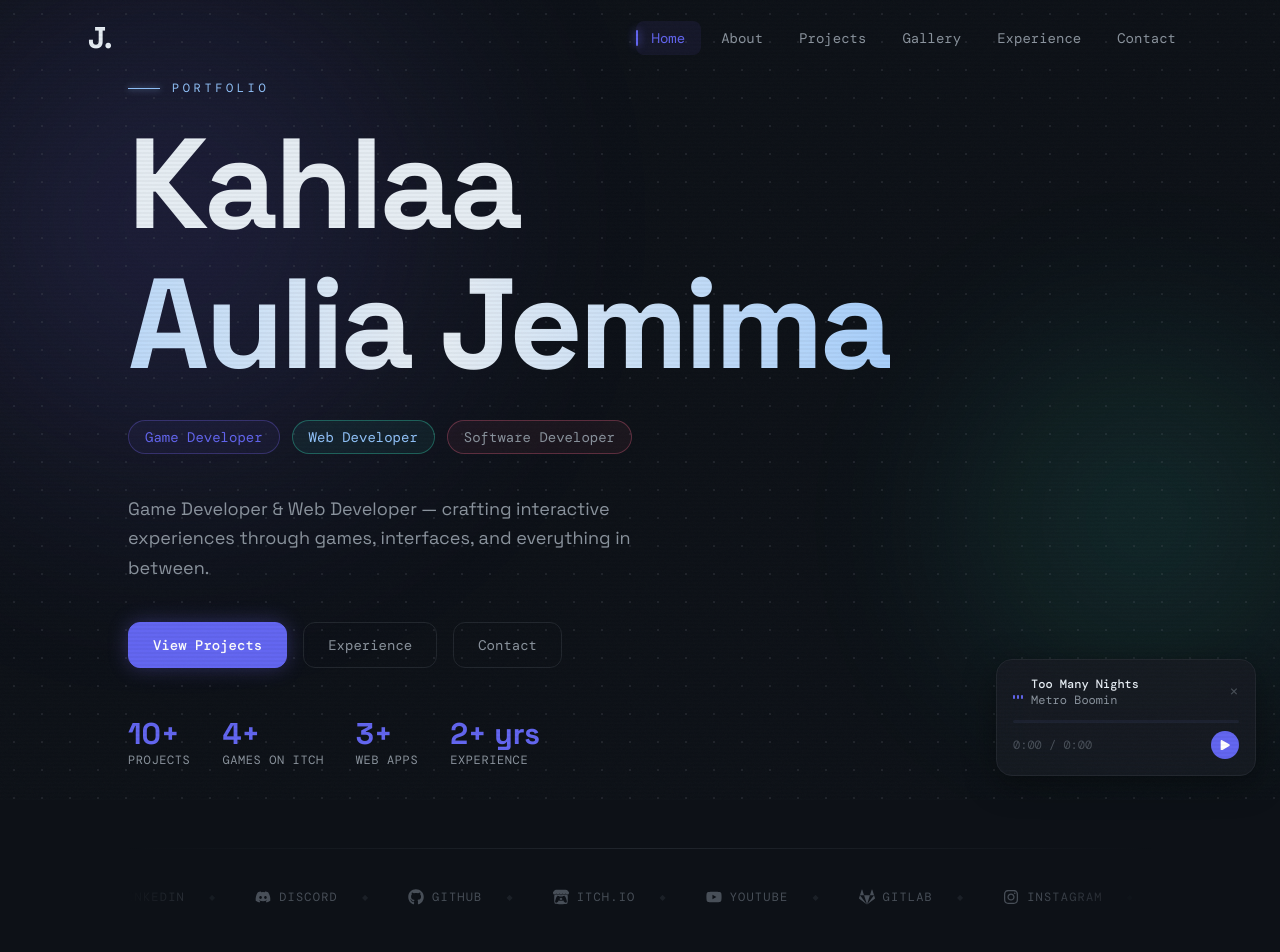
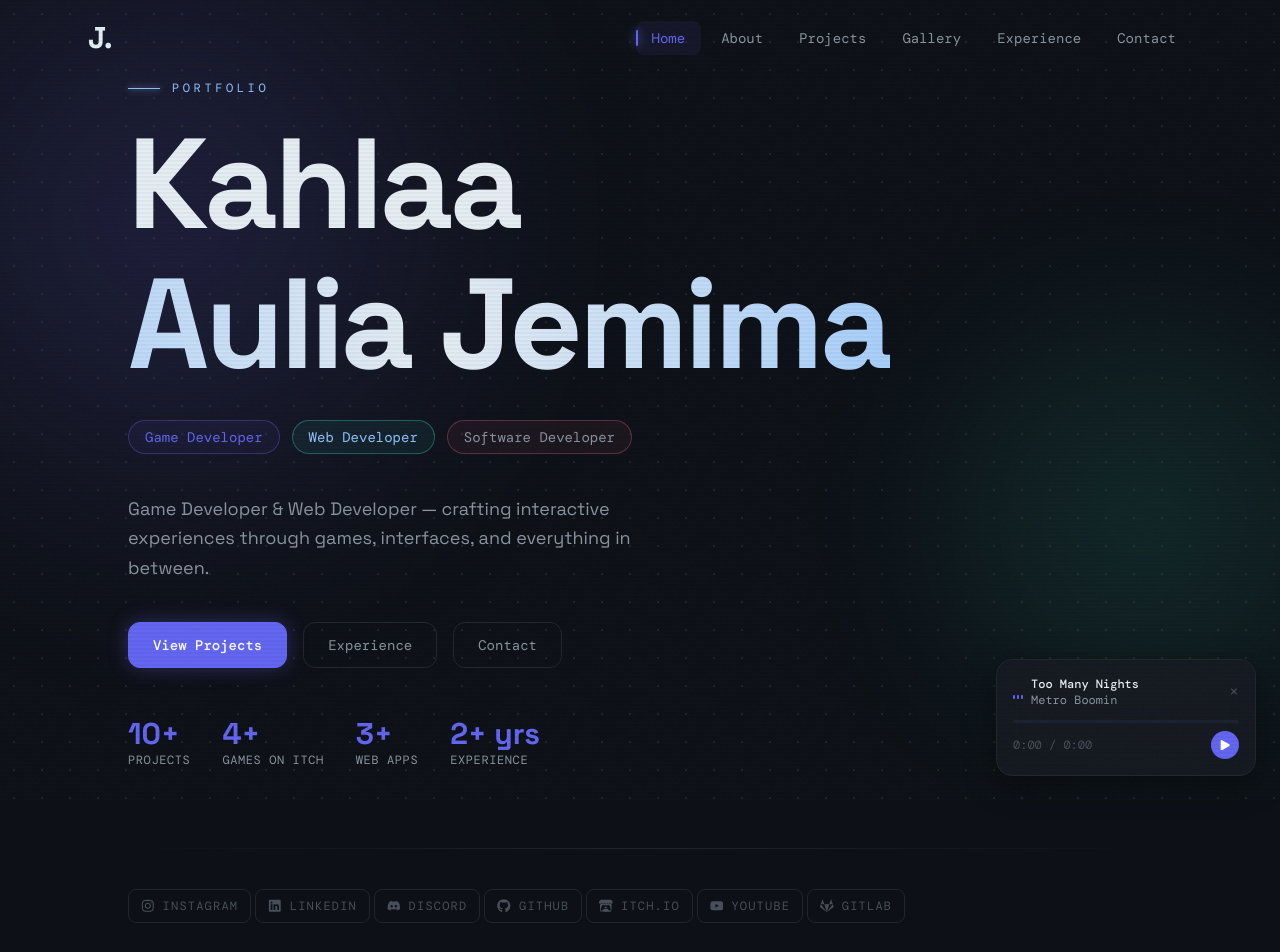
Before and after one commit to Jemsdiggory/my-portfolio, a Next.js app: page / in a window 1280 px wide. Shown: the top 952 px of the page. Built offline with nearby package versions, Linux system fonts and the light colour scheme; a web font is replaced by a local one.

Commit message:
feat: delete marquee into clean social icons

```diff
--- a/app/components/SocialMarquee.js
+++ b/app/components/SocialMarquee.js
@@ -1,89 +1,54 @@
 "use client"
 
-import { useRef, useEffect } from "react"
 import {
-  FaInstagram, FaLinkedin, FaDiscord, FaGithub, FaYoutube,
-  FaGitlab,
+  FaInstagram, FaLinkedin, FaDiscord, FaGithub, FaYoutube, FaGitlab,
 } from "react-icons/fa"
 import { SiItchdotio } from "react-icons/si"
 
 const socials = [
-  { icon: FaInstagram,  label: "instagram",  url: "https://instagram.com/jeymss00" },
-  { icon: FaLinkedin,   label: "linkedin",   url: "https://linkedin.com/in/jemima05" },
-  { icon: FaDiscord,    label: "discord",    url: "https://discord.gg/jems1717" },
-  { icon: FaGithub,     label: "github",     url: "https://github.com/JemsDiggory" },
-  { icon: SiItchdotio,  label: "itch.io",    url: "https://jemsdiggory.itch.io" },
-  { icon: FaYoutube,    label: "youtube",    url: "https://youtube.com/@jemsdiggo" },
-  { icon: FaGitlab,     label: "gitlab",     url: "https://gitlab.com/jemimadiggory" }
+  { icon: FaInstagram, label: "instagram", url: "https://instagram.com/jeymss00" },
+  { icon: FaLinkedin,  label: "linkedin",  url: "https://linkedin.com/in/jemima05" },
+  { icon: FaDiscord,   label: "discord",   url: "https://discord.gg/jems1717" },
+  { icon: FaGithub,    label: "github",    url: "https://github.com/JemsDiggory" },
+  { icon: SiItchdotio, label: "itch.io",   url: "https://jemsdiggory.itch.io" },
+  { icon: FaYoutube,   label: "youtube",   url: "https://youtube.com/@jemsdiggo" },
+  { icon: FaGitlab,    label: "gitlab",    url: "https://gitlab.com/jemimadiggory" },
 ]
 
-// 4x duplicate — seamless loop (reset at 50% = 2x original set)
-const items = [...socials, ...socials, ...socials, ...socials]
-
 export default function SocialMarquee() {
-  const trackRef = useRef(null)
-
-  useEffect(() => {
-    const track = trackRef.current
-    if (!track) return
-
-    let animId
-    let pos = 0
-    const speed = 0.6 // px per frame
-
-    function tick() {
-      pos -= speed
-      // scrollWidth / 2 = exactly one full "original" set width
-      if (Math.abs(pos) >= track.scrollWidth / 2) pos = 0
-      track.style.transform = `translateX(${pos}px)`
-      animId = requestAnimationFrame(tick)
-    }
-
-    animId = requestAnimationFrame(tick)
-    return () => cancelAnimationFrame(animId)
-  }, [])
-
   return (
-    <div
-      className="relative w-full overflow-hidden mt-10"
-      style={{
-        maskImage: "linear-gradient(90deg, transparent 0%, black 12%, black 88%, transparent 100%)",
-        WebkitMaskImage: "linear-gradient(90deg, transparent 0%, black 12%, black 88%, transparent 100%)",
-      }}
-    >
-      <div
-        ref={trackRef}
-        className="flex w-max will-change-transform"
-        style={{ gap: "2.5rem" }}
-      >
-        {items.map((item, i) => {
+    <div className="flex flex-wrap items-center gap-1 mt-10">
+      {socials.map((item) => {
         const Icon = item.icon
         return (
           <a
-              key={i}
+            key={item.label}
             href={item.url}
             target="_blank"
             rel="noopener noreferrer"
-              className="flex items-center flex-shrink-0 group"
-              style={{ gap: "0.5rem" }}
+            className="group flex items-center gap-2 px-3 py-2 rounded-lg border transition-all duration-300"
+            style={{
+              borderColor: "var(--border)",
+              color: "var(--text-dim)",
+            }}
+            onMouseEnter={e => {
+              e.currentTarget.style.borderColor = "var(--accent)"
+              e.currentTarget.style.color = "var(--text)"
+              e.currentTarget.style.background = "rgba(99,102,241,0.06)"
+            }}
+            onMouseLeave={e => {
+              e.currentTarget.style.borderColor = "var(--border)"
+              e.currentTarget.style.color = "var(--text-dim)"
+              e.currentTarget.style.background = "transparent"
+            }}
           >
-              <Icon
-                className="text-base transition-all duration-300 group-hover:drop-shadow-[0_0_8px_rgba(123,108,255,0.9)]"
-                style={{ color: "var(--text-dim)" }}
-              />
-              <span
-                className="font-mono text-xs uppercase tracking-widest whitespace-nowrap transition-colors duration-300 group-hover:text-white"
-                style={{ color: "var(--text-dim)" }}
-              >
+            <Icon style={{ fontSize: "0.85rem" }} />
+            <span className="font-mono text-xs uppercase tracking-widest">
               {item.label}
-              </span>
-              <span style={{ color: "var(--text-dim)", opacity: 0.25, marginLeft: "1rem", fontSize: "0.5rem" }}>
-                ◆
             </span>
           </a>
         )
       })}
     </div>
-    </div>
   )
 }
```
Lines whose indentation alone changed are shown as unchanged.
